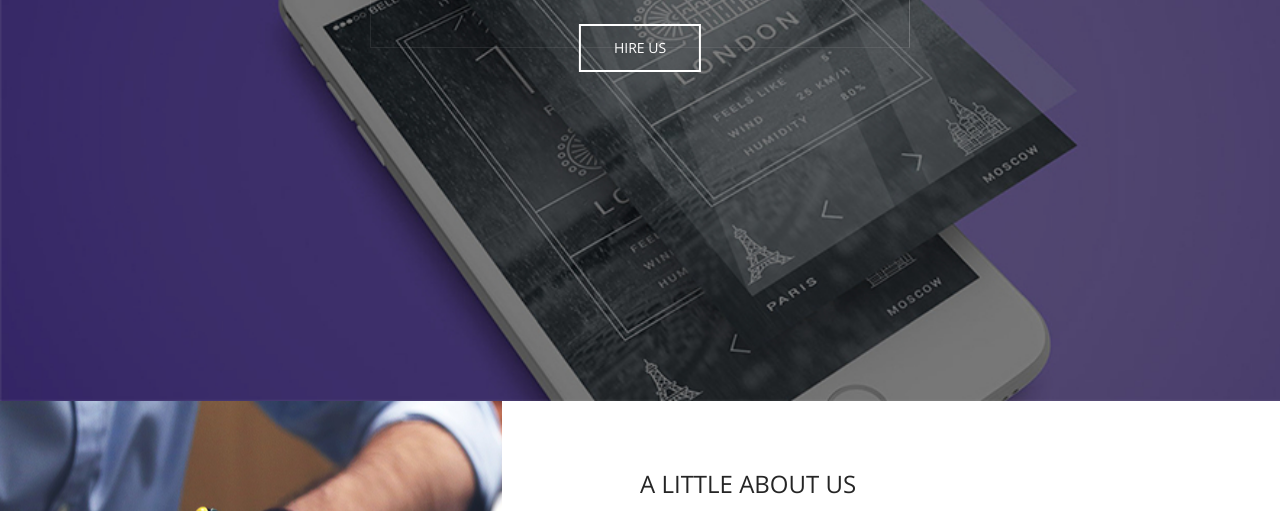
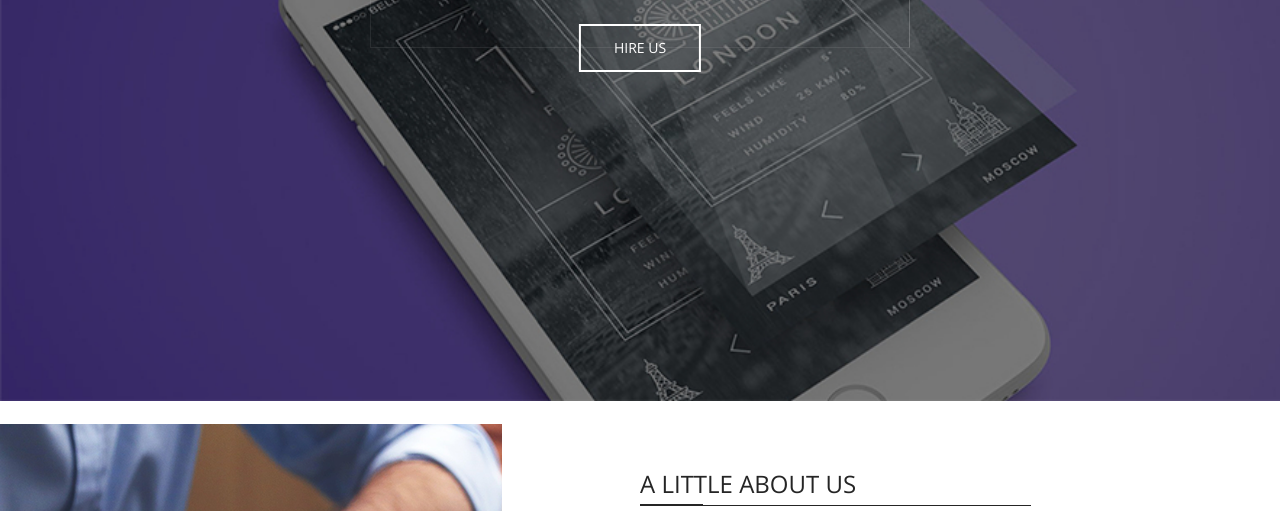
Before and after one commit to juliderb/services-page, a website: page app/index.html in a window 1280 px wide. Shown: the part 399-910 px from the top of the page. Drawn offline with nearby package versions, Linux system fonts and the light colour scheme.

Commit message:
секция о нас

```diff
--- a/app/scss/style.scss
+++ b/app/scss/style.scss
@@ -122,7 +122,7 @@ body {
 
     &-content {
         padding: 53px 44px 92px 0;
-        max-width: 500px;
+        max-width: 391px;
         margin-left: 50%;
     }
 
@@ -132,11 +132,29 @@ body {
         font-weight: 400;
         line-height: 20.11px;
         text-transform: uppercase;
+        position: relative;
+        &::before{
+            content: "";
+            position: absolute;
+            bottom: -12px;
+            width: 391px;
+            height: 1px;
+            background-color: #252525;
+        }
+        &::after{
+            content: "";
+            position: absolute;
+            bottom: -12px;
+            left: 0;
+            width: 63px;
+            height: 2px;
+            background-color: #252525;
+        }
     }
 
     &__text {
         color: #000000;
-        font-size: 11px;
+        font-size: 14px;
         font-weight: 400;
     }
 
```
Also changed, not shown: app/css/style.min.css.
